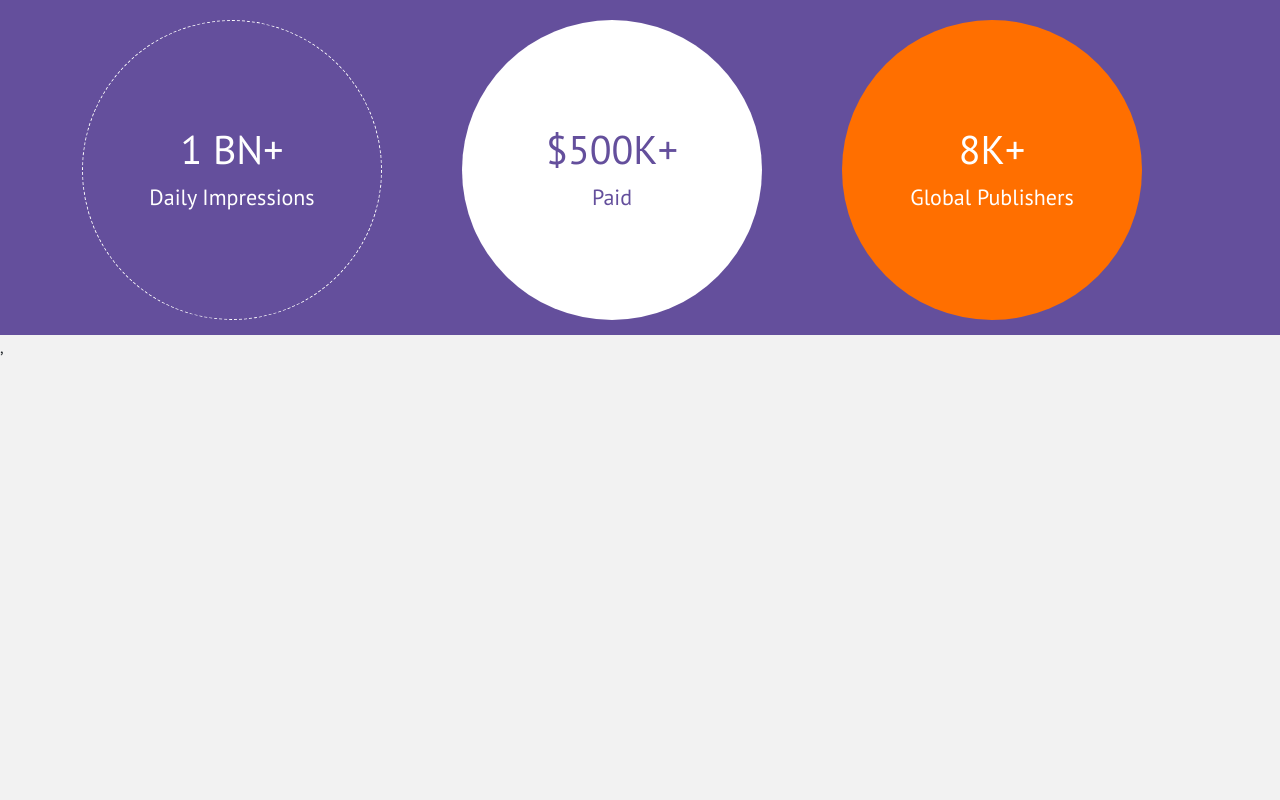
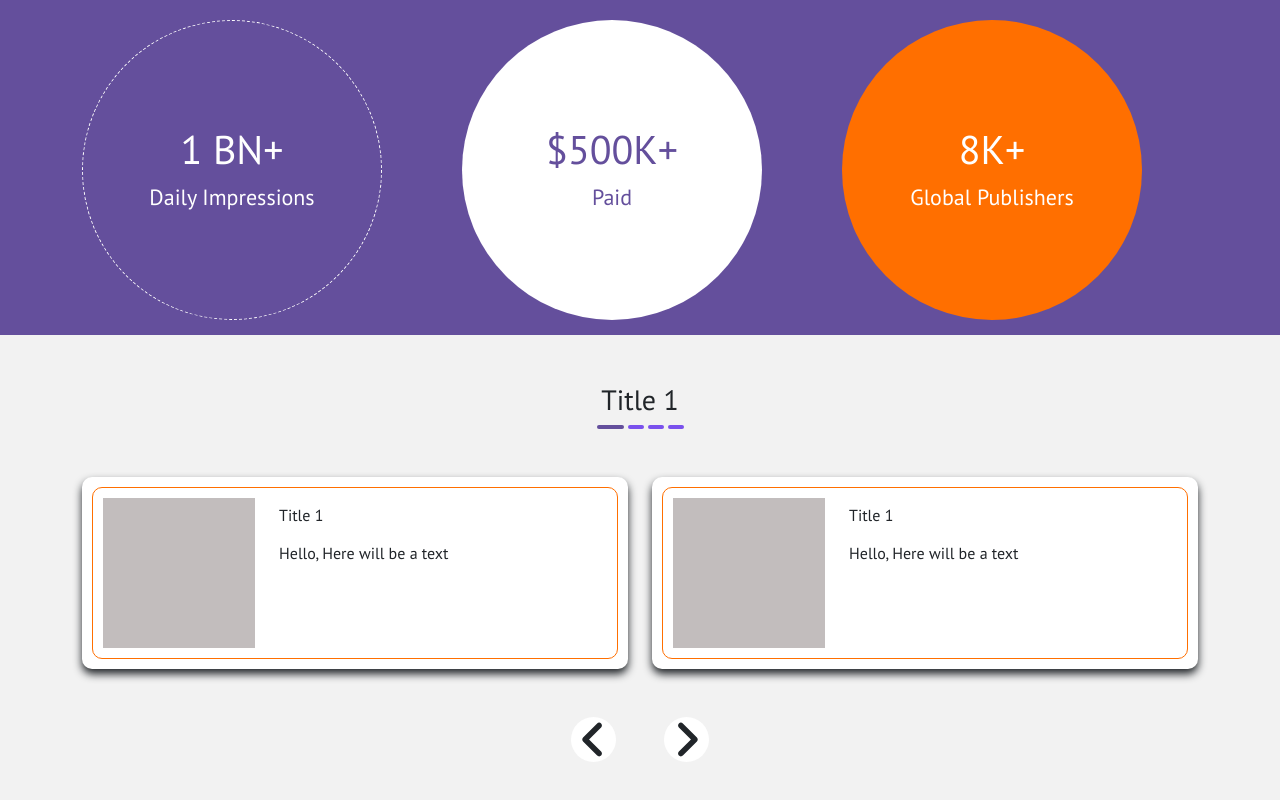
Before and after one commit to rifatjahan823/Task-1, a React (Create React App) app: page / in a window 1280 px wide. Shown: the part 1545-2345 px from the top of the page. Before the commit the page ends 1904 px from the top, so only its background shows below. Built offline with nearby package versions, Linux system fonts and the light colour scheme.

Commit message:
done slider

```diff
--- a/src/Components/Home/Home.js
+++ b/src/Components/Home/Home.js
@@ -3,6 +3,7 @@ import Add from '../Add/Add';
 import Banner from '../Banner/Banner';
 import FactArea from '../FactArea/FactArea';
 import Service from '../Service/Service';
+import Slider from '../Slider/Slider';
 
 const Home = () => {
     return (
@@ -11,6 +12,7 @@ const Home = () => {
             <Service></Service>
             <Add></Add>
             <FactArea></FactArea>
+            <Slider></Slider>
         </div>
     );
 };
--- /dev/null
+++ b/src/Components/Slider/Slider.css
@@ -0,0 +1,28 @@
+.dash{
+    width: 16px;
+    height: 4.5;
+    background-color: #7a51ed;
+    border-radius: 40px;
+}
+.slide{
+    background-color: white;
+    box-shadow: 0px 5px 8px 0px;
+    border-radius: 10px;
+    padding: 10px;
+}
+.slide-img{
+    width: 100%;
+    height:150px;
+    background-color: rgb(194, 189, 189);
+}
+.slide-border{
+    border: 1px solid #FF6F00;
+    padding: 10px;
+    border-radius: 10px;
+}
+.slider-icon{
+    background-color: white;
+   width: 45px;
+   height: 45px;
+    border-radius: 50%;
+}
--- /dev/null
+++ b/src/Components/Slider/Slider.js
@@ -0,0 +1,66 @@
+import React from 'react';
+import './Slider.css';
+import { FontAwesomeIcon } from '@fortawesome/react-fontawesome'
+import { faAngleRight,faAngleLeft} from '@fortawesome/free-solid-svg-icons';
+
+const Slider = () => {
+    return (
+        <div className='container'>
+            <div className='slider py-5'>
+                <h3>Title 1</h3>
+                <div className='d-flex justify-content-center'>
+                   <div className='me-1' style={{width:'27px',height:"4.5px",backgroundColor:"#644F9C",borderRadius:"40px"}}></div>
+                   <div className='dash me-1'></div>
+                   <div className='dash me-1' ></div>
+                   <div className='dash'></div>
+                </div>
+                <div className='row g-4 align-items-ceneter mt-4'>
+                    <div className='col-md-6 col-12'>
+                        <div className=' slide'>
+                        <div className='slide-border'>
+                        <div className=' row align-items-ceneter'>
+                        <div className='col-md-4 col-12 '>
+                            <div className='slide-img '>
+
+                            </div>
+                            </div>
+                            <div className='col-md-8 col-12'>
+                                <div className='slide-content text-start mt-2'>
+                                 <h6 className='mb-3'>Title 1</h6>
+                                 <p>Hello, Here will be a text</p>
+                         </div>
+                         </div>
+                        </div>
+                        </div>
+                    </div>
+                    </div>
+                <div className='col-md-6 col-12'>
+                <div className=' slide'>
+                        <div className='slide-border'>
+                        <div className=' row align-items-ceneter'>
+                        <div className='col-md-4 col-12 '>
+                            <div className='slide-img '>
+
+                            </div>
+                            </div>
+                            <div className='col-md-8 col-12'>
+                                <div className='slide-content text-start mt-2'>
+                                 <h6 className='mb-3'>Title 1</h6>
+                                 <p>Hello, Here will be a text</p>
+                         </div>
+                         </div>
+                        </div>
+                        </div>
+                    </div>
+              </div>
+            </div>
+          <div className='mt-5'>
+          <FontAwesomeIcon className='slider-icon me-5' icon={faAngleLeft} />
+            <FontAwesomeIcon className='slider-icon' icon={faAngleRight} />
+          </div>
+        </div>
+        </div>
+    );
+};
+
+export default Slider;
```
